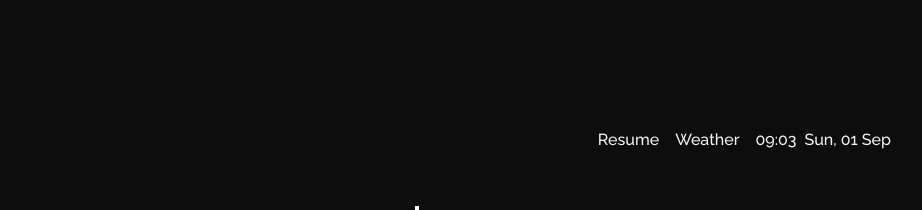
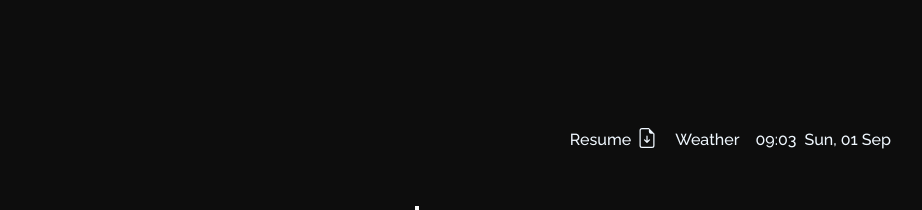
Before and after one commit to makersmecca/Portfolio, a React (Vite) app: page / in a window 1280 px wide. Shown: the top 210 px of the page, without its empty margins (277-1199 px from the left). Built offline with nearby package versions, Linux system fonts and the light colour scheme.

Commit message:
added functionality to download resume pdf and added an icon

```diff
--- a/src/Components/DownloadResume.jsx
+++ b/src/Components/DownloadResume.jsx
@@ -1,5 +1,27 @@
+import myResume from "/Resume 26-08-24.pdf";
 const DownloadResume = () => {
-  return <div className="px-2">Resume</div>;
+  return (
+    <div className="px-2 hover:scale-95 ease-in-out">
+      <a
+        href={myResume}
+        download={"Ayudh_Nandi.pdf"}
+        className="flex flex-row justify-center"
+      >
+        Resume
+        <svg
+          xmlns="http://www.w3.org/2000/svg"
+          width="24"
+          height="20"
+          fill="currentColor"
+          className="bi bi-file-earmark-arrow-down ms-1"
+          viewBox="0 0 16 16"
+        >
+          <path d="M8.5 6.5a.5.5 0 0 0-1 0v3.793L6.354 9.146a.5.5 0 1 0-.708.708l2 2a.5.5 0 0 0 .708 0l2-2a.5.5 0 0 0-.708-.708L8.5 10.293z" />
+          <path d="M14 14V4.5L9.5 0H4a2 2 0 0 0-2 2v12a2 2 0 0 0 2 2h8a2 2 0 0 0 2-2M9.5 3A1.5 1.5 0 0 0 11 4.5h2V14a1 1 0 0 1-1 1H4a1 1 0 0 1-1-1V2a1 1 0 0 1 1-1h5.5z" />
+        </svg>
+      </a>
+    </div>
+  );
 };
 
 export default DownloadResume;
```
